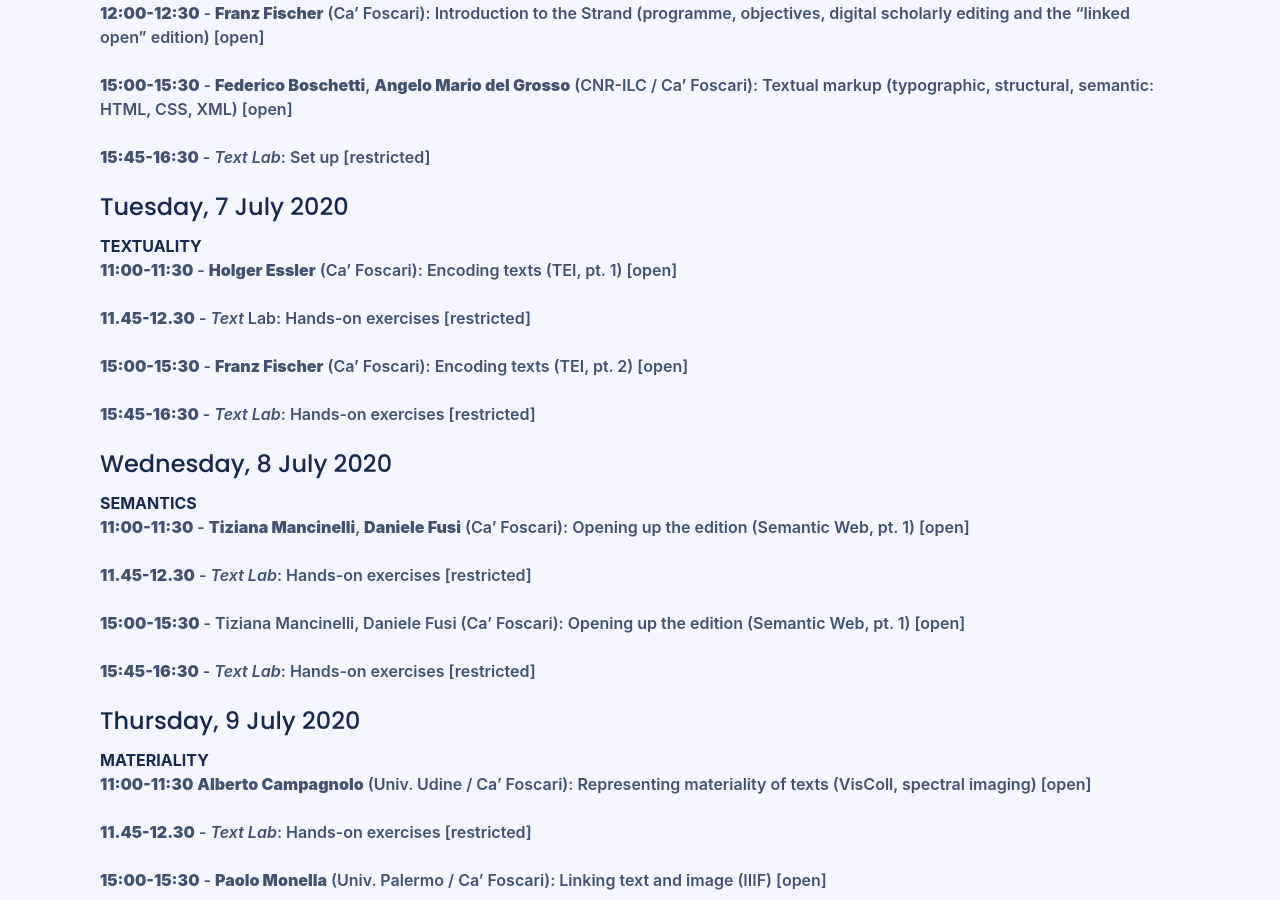
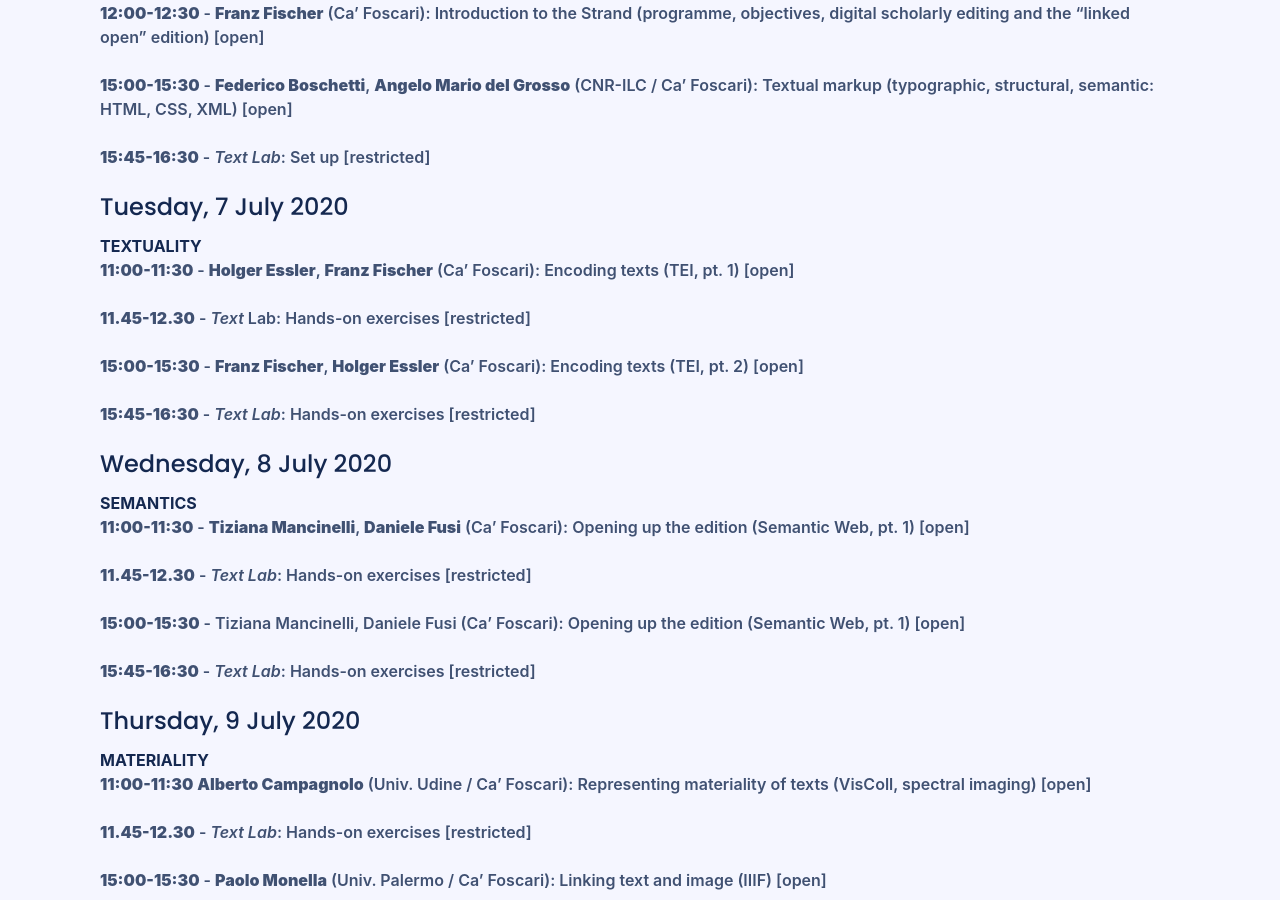
Before and after one commit to vedph/summercamp, a Jekyll site: the page built from programme/strand_1.html, in a window 1280 px wide and 900 px high, scrolled down 539 px. Built offline with Jekyll 4.4.1, drawn with Linux system fonts in a browser that asks for light colours; nearby versions of some CDN libraries; some web fonts are replaced.

Commit message:
Update strand_1.html

```diff
--- a/programme/strand_1.html
+++ b/programme/strand_1.html
@@ -24,11 +24,11 @@ subcategory: programme
 
 <strong>TEXTUALITY</strong>
 
-<p><strong>11:00-11:30</strong> - <strong>Holger Essler</strong> (Ca’ Foscari): Encoding texts (TEI, pt. 1) [open]</p>
+    <p><strong>11:00-11:30</strong> - <strong>Holger Essler</strong>, <strong>Franz Fischer</strong> (Ca’ Foscari): Encoding texts (TEI, pt. 1) [open]</p>
 
 <p><strong>11.45-12.30</strong> - <em>Text</em> Lab: Hands-on exercises [restricted]</p>
 
-<p><strong>15:00-15:30</strong> - <strong>Franz Fischer</strong> (Ca’ Foscari): Encoding texts (TEI, pt. 2) [open]
+    <p><strong>15:00-15:30</strong> - <strong>Franz Fischer</strong>, <strong>Holger Essler</strong> (Ca’ Foscari): Encoding texts (TEI, pt. 2) [open]</p>
 
 <p><strong>15:45-16:30</strong> - <em>Text Lab</em>: Hands-on exercises [restricted]</p>
 
```
